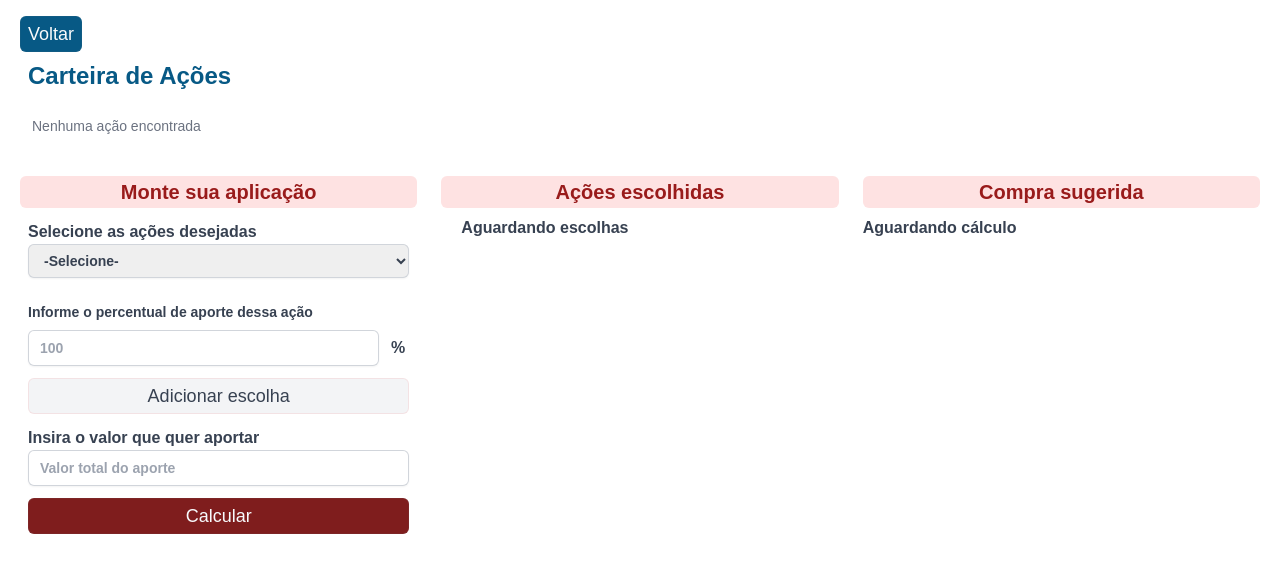
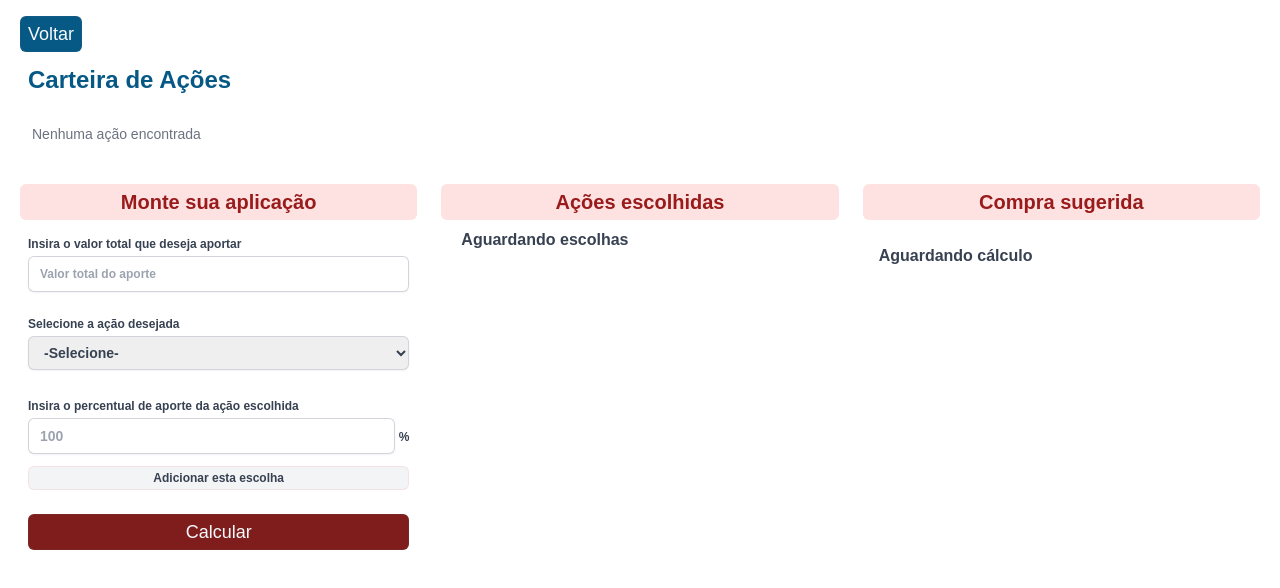
Before and after one commit to luizalsc/Stock-application, a React (Create React App) app: page /portifolio in a window 1280 px wide. Shown: the top 588 px of the page. Built offline with nearby package versions, Linux system fonts and the light colour scheme.

Commit message:
Create tailwind components, add  global classes inside index.css and create Button component

```diff
--- /dev/null
+++ b/src/components/Button/index.js
@@ -0,0 +1,9 @@
+const Button = (props) => {
+  return (
+    <div>
+      <button {...props} />
+    </div>
+  )
+}
+
+export { Button }
--- a/src/components/StocksPortfolio/index.js
+++ b/src/components/StocksPortfolio/index.js
@@ -1,5 +1,6 @@
 import { useDispatch, useSelector } from 'react-redux'
 import { deleteSotck } from '../../data/store/actions/index'
+import { Button } from '../Button'
 
 function StocksPortfolio () {
   const userStocks = useSelector((state) => state.userStocks)
@@ -7,7 +8,7 @@ function StocksPortfolio () {
 
   return (
     <div className="m-auto">
-      <h1 className="text-2xl font-semibold font-mono leading-6 text-sky-800 p-2 mt-2">Carteira de Ações</h1>
+      <h1 className="text-2xl h1_blue p-2 mt-2">Carteira de Ações</h1>
       <ul className="flex place-content-center flex-wrap py-1 px-1">
         {userStocks.length > 0
           ? (
@@ -25,7 +26,7 @@ function StocksPortfolio () {
                 {stock.cardStocks.sic_description}
               </p>
               <p className="text-base leading-5 text-gray-500 p-2">{stock.stocksCLosePrice.close}</p>
-              <button onClick={() => { dispatch(deleteSotck(index)) }} className="self-start rounded-md bg-sky-800 px-1 py-1 w-24 text-xs font-medium font-sans text-gray-50 ring-1 ring-inset ring-gray-500/10 transition ease-in-out hover:-translate-y-1 hover:scale-110 hover:bg-gray-100 hover:text-sky-800 duration-75">Remover ação</button>
+              <Button onClick={() => { dispatch(deleteSotck(index)) }} className="self-start bg-sky-800 px-1 py-1 mt-2 w-24 text-xs font-medium text-gray-50 ring-gray-500/10 hover:bg-gray-100 hover:text-sky-800 duration-75">Remover ação</Button>
             </li>
               ))
             )
--- /dev/null
+++ b/src/components/StyledLinkTo/index.js
@@ -0,0 +1,7 @@
+import { Link } from 'react-router-dom'
+
+export function StyledLinkTo (props) {
+  return (
+    <Link {...props} className="link"></Link>
+  )
+}
--- a/src/components/calculator/index.js
+++ b/src/components/calculator/index.js
@@ -4,7 +4,7 @@ function Calculator (props) {
   const usersWallet = props.inputsInfo
   return (
     <div className="col-span-1 min-w-fit">
-      <h1 className="text-xl font-semibold font-mono leading-6 text-red-800 bg-red-100 text-center py-1 rounded-md">Compra sugerida</h1>
+      <h1 className="text-xl font-mono h1_red">Compra sugerida</h1>
       {usersWallet.length > 0
         ? (
             <div className="px-2">
--- a/src/components/inputs/PortfolioForm/index.js
+++ b/src/components/inputs/PortfolioForm/index.js
@@ -3,6 +3,7 @@ import { useState } from 'react'
 import { Wallet } from '../../Wallet'
 import { Calculator, portfolioCalculator } from '../../Calculator/index'
 import PropTypes from 'prop-types'
+import { Button } from '../../Button'
 
 function PortifolioForm ({ contributionValue, portifolioInfo }) {
   const userStocks = useSelector((state) => state.userStocks)
@@ -98,15 +99,26 @@ function PortifolioForm ({ contributionValue, portifolioInfo }) {
   return (
     <div className="sm:grid sm:grid-cols-3 sm:gap-6 my-5 ">
       <div className="sm:col-span-1 min-w-fit">
-        <h1 className="text-xl font-semibold font-mono leading-6 text-red-800 bg-red-100 text-center py-1 mb-3 rounded-md">Monte sua aplicação</h1>
+        <h1 className="text-xl h1_red mb-3">Monte sua aplicação</h1>
         <form onSubmit={handleSubmit} value={portifolioInfo} role='form' className=" flex flex-col shrink-0 px-2">
-          <label htmlFor="stocks" className="text-base font-sans font-semibold text-gray-700">Selecione as ações desejadas</label>
+          <label htmlFor="contribution">Insira o valor total que deseja aportar</label>
+              <input
+                type="number"
+                onChange={handleContributionChange}
+                value={contributionValue}
+                placeholder="Valor total do aporte"
+                id="contribution"
+                name="amount"
+                required
+                className="rounded-md px-3 py-2.5 mb-5 text-xs font-semibold text-gray-700 shadow-sm ring-1 ring-inset ring-gray-300 hover:bg-gray-50"
+              />
+          <label htmlFor="stocks">Selecione a ação desejada</label>
           <div className="flex flex-col rounded-md text-sm font-semibold text-gray-700 ">
             <select
-              name="ticker"
+              name="stocks"
               onChange={handleStockInfoChange}
               defaultValue="-Selecione-"
-              className="rounded-md px-3 py-2 text-sm text-gray-700 shadow-sm ring-1 ring-inset ring-gray-300 hover:bg-sky-50"
+              className="rounded-md px-3 py-2 text-sm text-gray-700 shadow-sm ring-1 ring-inset ring-gray-300 hover:bg-gray-50"
             >
               <option value="-Selecione-" disabled>-Selecione-</option>
               {userStocks.length > 0
@@ -129,7 +141,7 @@ function PortifolioForm ({ contributionValue, portifolioInfo }) {
               className="text-xs font-sans text-red-700 pt-2">
               Você já usou todo seu aporte
             </span>
-            <p className="text-sm font-sans text-gray-700 pb-2">Informe o percentual de aporte dessa ação</p>
+            <label htmlFor='number'>Insira o percentual de aporte da ação escolhida</label>
             <div className="inline-flex items-baseline">
               <input
                 type="number"
@@ -137,31 +149,26 @@ function PortifolioForm ({ contributionValue, portifolioInfo }) {
                 placeholder="100"
                 id="number"
                 onChange={handlePercentualChange}
-                className="w-full rounded-md px-3 py-2 text-sm font-semibold text-gray-700 shadow-sm ring-1 ring-inset ring-gray-300 hover:bg-sky-50"
+                className="w-full rounded-md px-3 py-2 text-sm font-semibold text-gray-700 shadow-sm ring-1 ring-inset ring-gray-300 hover:bg-gray-50"
               />
-              <label htmlFor="number" className="p-1 ml-2 text-base font-sans text-gray-700">%</label>
+              <label htmlFor="number" className="pl-1">%</label>
             </div>
-            <button
+            <Button
               onClick={addToPortifolio}
               type="reset"
               role="reset-add"
               value={stockInfos.ticker}
-              className="rounded-md bg-gray-100 px-1 py-1 my-3 text-lg font-medium font-sans text-gray-700 ring-1 ring-inset ring-red-500/10 transition ease-in-out hover:bg-red-50 hover:text-red-700 duration-75"
+              className="bg-gray-100 px-3 py-1 w-full my-3 text-lg text-xs text-gray-700 ring-red-500/10 hover:bg-red-50 hover:text-red-700 duration-75"
             >
-              Adicionar escolha
-            </button>
-            <label htmlFor="contribution" className="text-base font-sans font-semibold text-gray-700">Insira o valor que quer aportar</label>
-            <input
-              type="number"
-              onChange={handleContributionChange}
-              value={contributionValue}
-              placeholder="Valor total do aporte"
-              id="contribution"
-              name="amount"
-              required
-              className="rounded-md px-3 py-2 text-sm font-semibold text-gray-700 shadow-sm ring-1 ring-inset ring-gray-300 hover:bg-sky-50"
-            />
-            <button type="submit" role="submit" className="rounded-md bg-red-900 px-1 py-1 my-3 text-lg font-medium font-sans text-slate-50 ring-1 ring-inset ring-gray-500/10 transition ease-in-out hover:bg-gray-100 hover:text-red-700 duration-75">Calcular</button>
+              Adicionar esta escolha
+            </Button>
+
+            <Button
+              type="submit"
+              role="submit"
+              className="bg-red-900 w-full px-1 py-1 my-3 text-lg font-medium text-slate-50 ring-gray-500/10 hover:bg-gray-100 hover:text-red-700 duration-75">
+                Calcular
+            </Button>
           </div>
         </form>
       </div>
--- a/src/components/wallet/index.js
+++ b/src/components/wallet/index.js
@@ -3,7 +3,7 @@ import PropTypes from 'prop-types'
 function Wallet (props) {
   return (
     <div className="sm:col-span-1 sm:min-w-fit">
-      <h1 className="text-xl font-semibold font-mono leading-6 text-red-800 bg-red-100 text-center py-1 rounded-md">Ações escolhidas</h1>
+      <h1 className="text-xl font-mono h1_red">Ações escolhidas</h1>
       <div className="px-5">
         <ul className="grid sm:grid-cols-2 sm:grid-rows-5 gap-1 divide-y divide-gray-100 sm:grid-cols-1">
           {props.portifolioInfo.length > 0
--- a/src/index.css
+++ b/src/index.css
@@ -1,3 +1,32 @@
 @tailwind base;
 @tailwind components;
 @tailwind utilities;
+
+@layer base {
+  p {
+    @apply sm:text-base text-xs leading-5 text-gray-500 p-4;
+  }
+  h1 {
+    @apply font-semibold leading-6
+  }
+  label {
+    @apply text-xs font-sans font-semibold text-gray-700 py-1;
+  }
+  button {
+    @apply rounded-md font-sans ring-1 ring-inset transition ease-in-out
+  }
+}
+
+@layer components {
+  .h1_blue {
+      @apply text-sky-800;
+  }
+
+  .h1_red {
+    @apply text-red-800 bg-red-100 text-center py-1 rounded-md;
+  }
+
+  .link {
+    @apply rounded-md bg-sky-800 px-2 py-2 text-lg font-medium font-sans text-gray-50 ring-1 ring-inset ring-gray-500/10 transition ease-in-out hover:bg-gray-100 hover:text-sky-800 duration-75
+  }
+}
--- a/src/pages/home.js
+++ b/src/pages/home.js
@@ -1,13 +1,14 @@
-import { Link } from 'react-router-dom'
+
 import { UserForm } from '../components/inputs/UserForm/index'
 import { StocksPortfolio } from '../components/StocksPortfolio/index'
+import { StyledLinkTo } from '../components/StyledLinkTo'
 
 function Home () {
   return (
     <main className="m-3 sm:m-5">
       <UserForm />
       <StocksPortfolio />
-      <Link to="/portifolio/" className="rounded-md bg-sky-800 px-2 py-2 text-lg font-medium font-sans text-gray-50 ring-1 ring-inset ring-gray-500/10 transition ease-in-out hover:bg-gray-100 hover:text-sky-800 duration-75">Ir para sua carteira</Link>
+      <StyledLinkTo to="/portifolio/">Ir para sua carteira</StyledLinkTo>
     </main>
   )
 }
--- a/src/pages/portifolio.js
+++ b/src/pages/portifolio.js
@@ -1,11 +1,12 @@
-import { Link } from 'react-router-dom'
+
 import { StocksPortfolio } from '../components/StocksPortfolio/index'
 import { PortifolioForm } from '../components/inputs/PortfolioForm/index'
+import { StyledLinkTo } from '../components/StyledLinkTo/index'
 
 function Portifolio () {
   return (
     <div className="mx-5 my-5">
-      <Link to="/" className="rounded-md bg-sky-800 px-2 py-2 text-lg font-medium font-sans text-gray-50 ring-1 ring-inset ring-gray-500/10 transition ease-in-out hover:bg-gray-100 hover:text-sky-800 duration-75">Voltar</Link>
+      <StyledLinkTo to="/">Voltar</StyledLinkTo>
       <StocksPortfolio />
       <PortifolioForm />
     </div>
```
Also changed, not shown: src/components/StockCard/index.js.js (+6 -5 lines), src/components/inputs/UserForm/index.js (+7 -6 lines).
